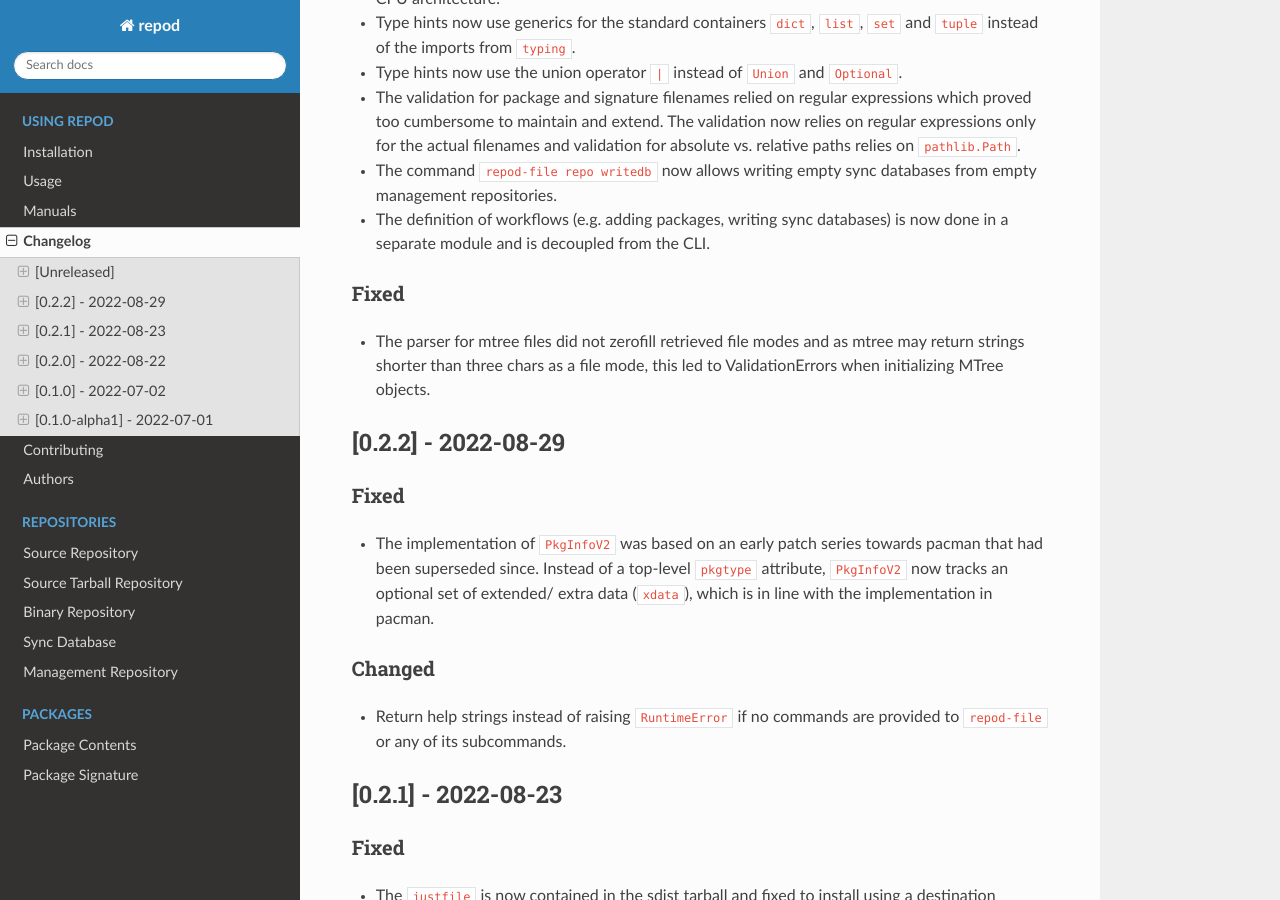
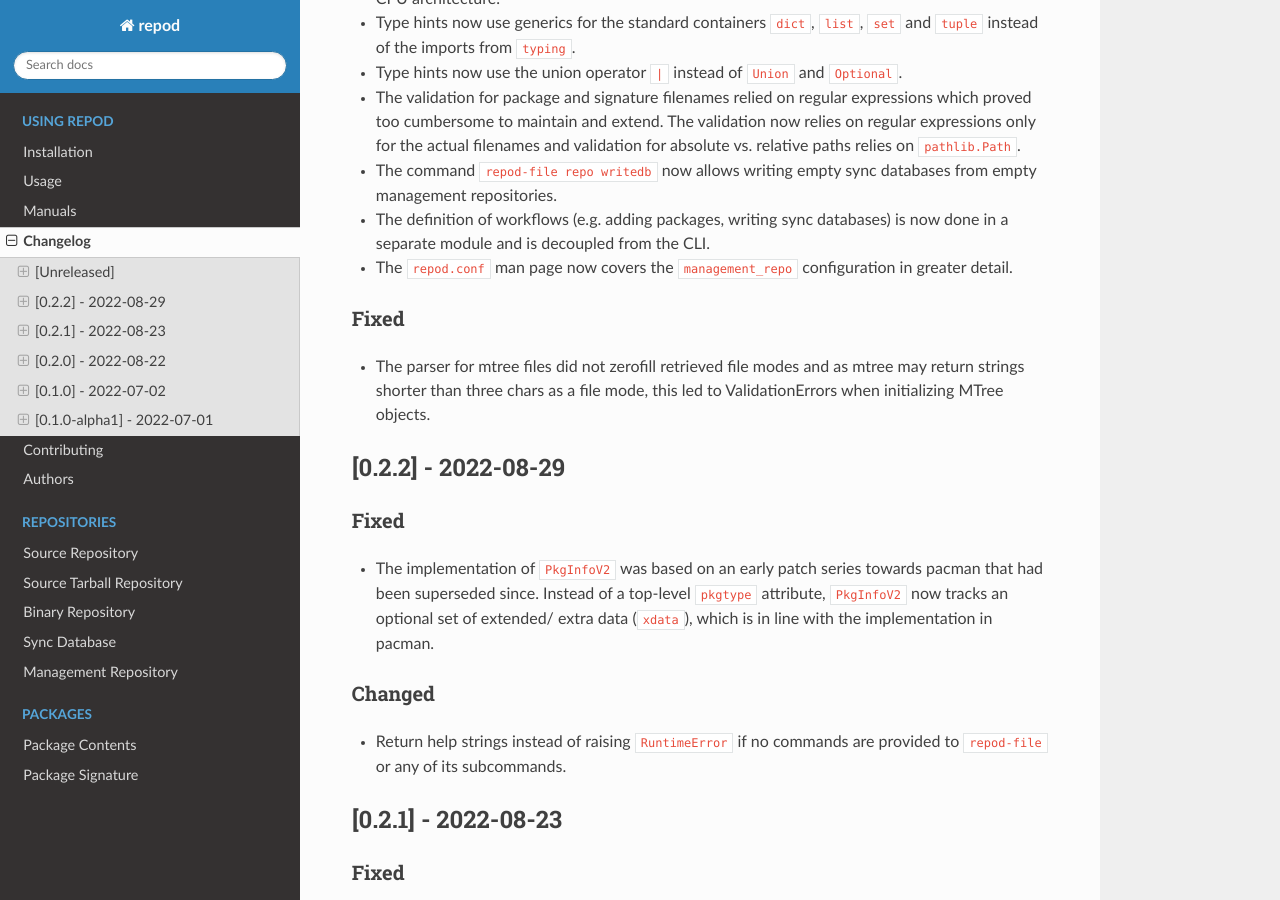
Before and after one commit to archlinux/repod, a Sphinx documentation site: the page built from docs/repod/changelog.rst, in a window 1280 px wide and 900 px high, scrolled down 887 px. Built offline with Sphinx 7.4.7 and the Read the Docs theme 2.0.0, drawn with Linux system fonts in a browser that asks for light colours.

Commit message:
Add changelog for repod.conf man page expansion
docs/repod/changelog.rst:
Add changelog for repod.conf man page expansion

```diff
--- a/docs/repod/changelog.rst
+++ b/docs/repod/changelog.rst
@@ -56,6 +56,8 @@ Changed
   from empty management repositories.
 * The definition of workflows (e.g. adding packages, writing sync databases) is
   now done in a separate module and is decoupled from the CLI.
+* The ``repod.conf`` man page now covers the ``management_repo`` configuration
+  in greater detail.
 
 Fixed
 ^^^^^
```
